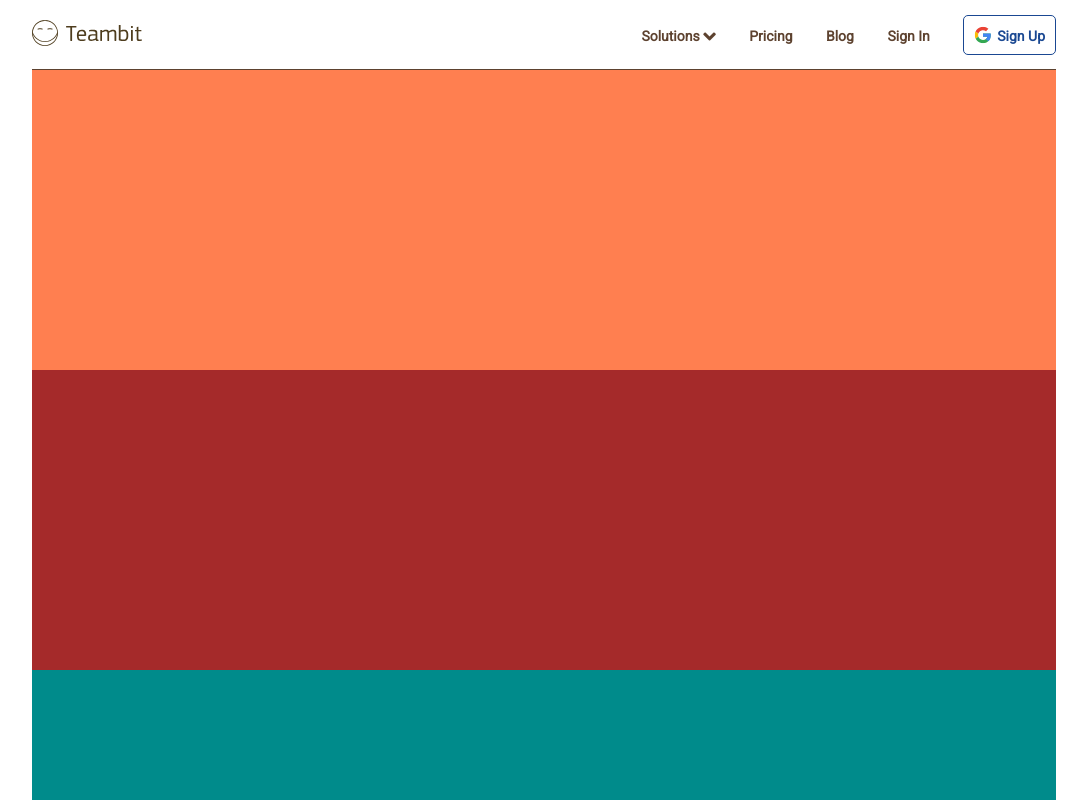
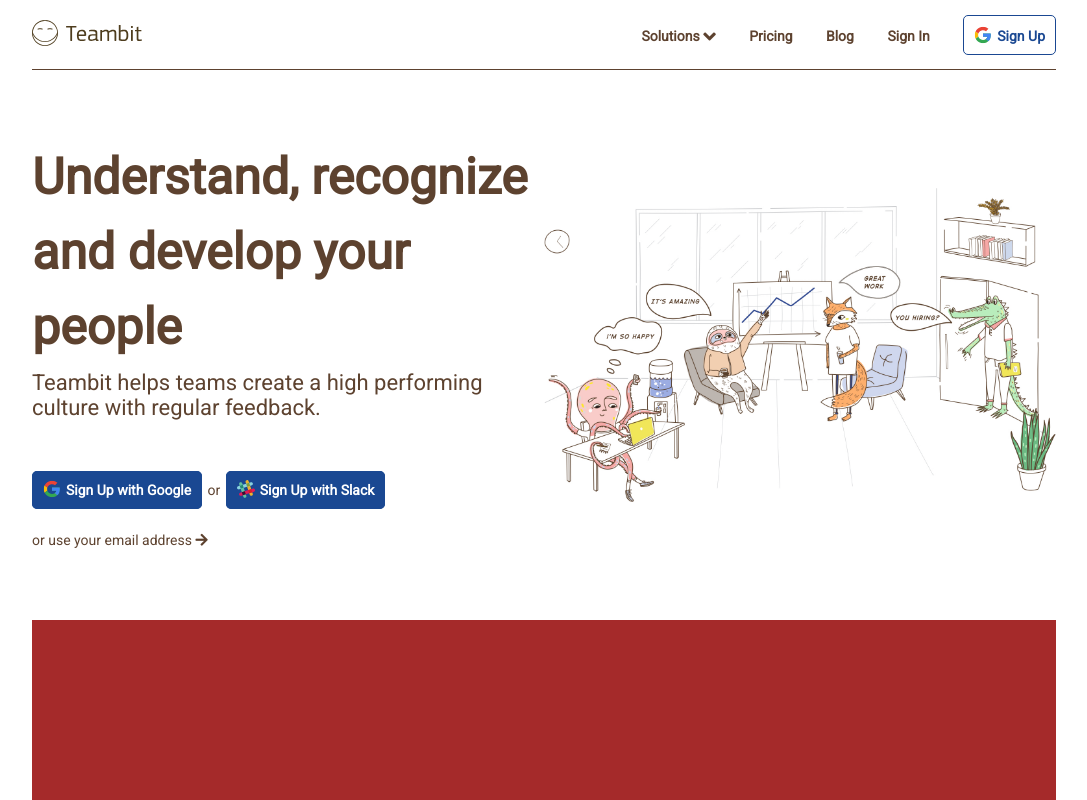
Before and after one commit to Giosue1994/node-sass-teambit, a website: page index.html in a window 1280 px wide. Shown: the top 800 px of the page, without its empty margins (96-1183 px from the left). Drawn offline with nearby package versions, Linux system fonts and the light colour scheme.

Commit message:
fine jumbotron

```diff
--- a/index.html
+++ b/index.html
@@ -53,6 +53,24 @@
           <!-- Sezione Jumbotron -->
           <section class="jumbotron">
 
+            <div class="title">
+              <h1>Understand, recognize and develop your people</h1>
+              <p>Teambit helps teams create a high performing culture with regular feedback.</p>
+
+              <div class="sign-with">
+                <span class="btn"><img src="dist/img/google-logo.svg" alt="Google">Sign Up with Google</span>
+                <span class="text-small">or</span>
+                <span class="btn"><img src="dist/img/slack-logo.svg" alt="Slack">Sign Up with Slack</span>
+              </div>
+
+              <br>
+              <a class="text-small "href="#">or use your email address <i class="fas fa-arrow-right"></i></a>
+            </div>
+
+            <div class="background">
+
+            </div>
+
           </section>
 
           <!-- Sezione Solutions -->
--- a/src/partials/_common.scss
+++ b/src/partials/_common.scss
@@ -7,6 +7,7 @@
 
 /* ________ REGOLE GENERALI ________ */
 .wrapper {
+  font-size: $font_size_medium;
   font-family: $font_page;
   color: $color_font_page;
 }
@@ -19,3 +20,7 @@
 ul {
   list-style-type: none;
 }
+
+.text-small {
+  font-size: $font_size_small;
+}
--- a/src/partials/_header.scss
+++ b/src/partials/_header.scss
@@ -24,7 +24,7 @@
         .dropdown {  // TODO: mostrare dropbox con javascript
           position: absolute;
           right: 0;
-          background-color: white;
+          background-color: $primary_color;
           border: 1px solid lightgray;
           padding: 10px 0;
           display: none;
@@ -50,7 +50,7 @@
 
         &:hover {
           background-color: $btn_color;
-          color: white;
+          color: $primary_color;
         }
 
         img {
--- a/src/partials/_main.scss
+++ b/src/partials/_main.scss
@@ -1,22 +1,74 @@
 /* ________ MAIN ________ */
 /* SECTION */
 section {
-  height: 300px;  // TODO: modificare o cancellare
+  display: flex;
+  padding: 70px 0;
 }
 
 /* SEZIONE JUMBOTRON */
 .jumbotron {
-  background-color: coral; // TODO: modificare o cancellare
+
+  .title {
+    width: calc(100% / 2);
+
+    h1 {
+      font-size: 50px;
+      line-height: 1.5;
+    }
+    p {
+      padding-top: 5px;
+    }
+
+    .sign-with {
+      padding: 55px 0 0;
+    }
+
+    a {
+      color: $color_font_page;
+      text-decoration: none;
+
+      &:hover {
+        color: $btn_color;
+        text-decoration: underline;
+      }
+    }
+
+    .btn {
+      @include general_btn;
+      background-color: $btn_color;
+      color: $primary_color;
+
+      &:hover {
+        background-color: $primary_color;
+        color: $btn_color;
+      }
+
+      img {
+        @include general_btn_img;
+      }
+    }
+  }
+
+  .background {
+    width: calc(100% / 2);
+    background-image: url('../dist/img/illustration-main.jpg');
+    background-size: contain;
+    background-repeat: no-repeat;
+    background-position: center;
+  }
 }
 /* SEZIONE SOLUTIONS */
 .solutions {
   background-color: brown; // TODO: modificare o cancellare
+  height: 300px;  // TODO: modificare o cancellare
 }
 /* SEZIONE TUTORIALS */
 .tutorials {
   background-color: darkcyan; // TODO: modificare o cancellare
+  height: 300px;  // TODO: modificare o cancellare
 }
 /* SEZIONE TEAMBIT */
 .teambit {
   background-color: olive; // TODO: modificare o cancellare
+  height: 300px;  // TODO: modificare o cancellare
 }
--- a/src/partials/_mixins.scss
+++ b/src/partials/_mixins.scss
@@ -4,6 +4,7 @@
   border-radius: 5px;
   padding: 10px;
   font-size: $font_size_small;
+  font-weight: bold;
   transition: 0.3s ease;
 }
 
--- a/src/partials/_variables.scss
+++ b/src/partials/_variables.scss
@@ -1,7 +1,11 @@
 // font della pagina
 $font_page: 'Roboto', sans-serif;
+$font_size_medium: 22px;
 $font_size_small: 14px;
 $color_font_page: #5d422f;
 
 // colore bottoni
 $btn_color: #1a4892;
+
+$primary_color: white;
+$secondary_color: #ffe6cf;
```
Also changed, not shown: dist/app.css.
